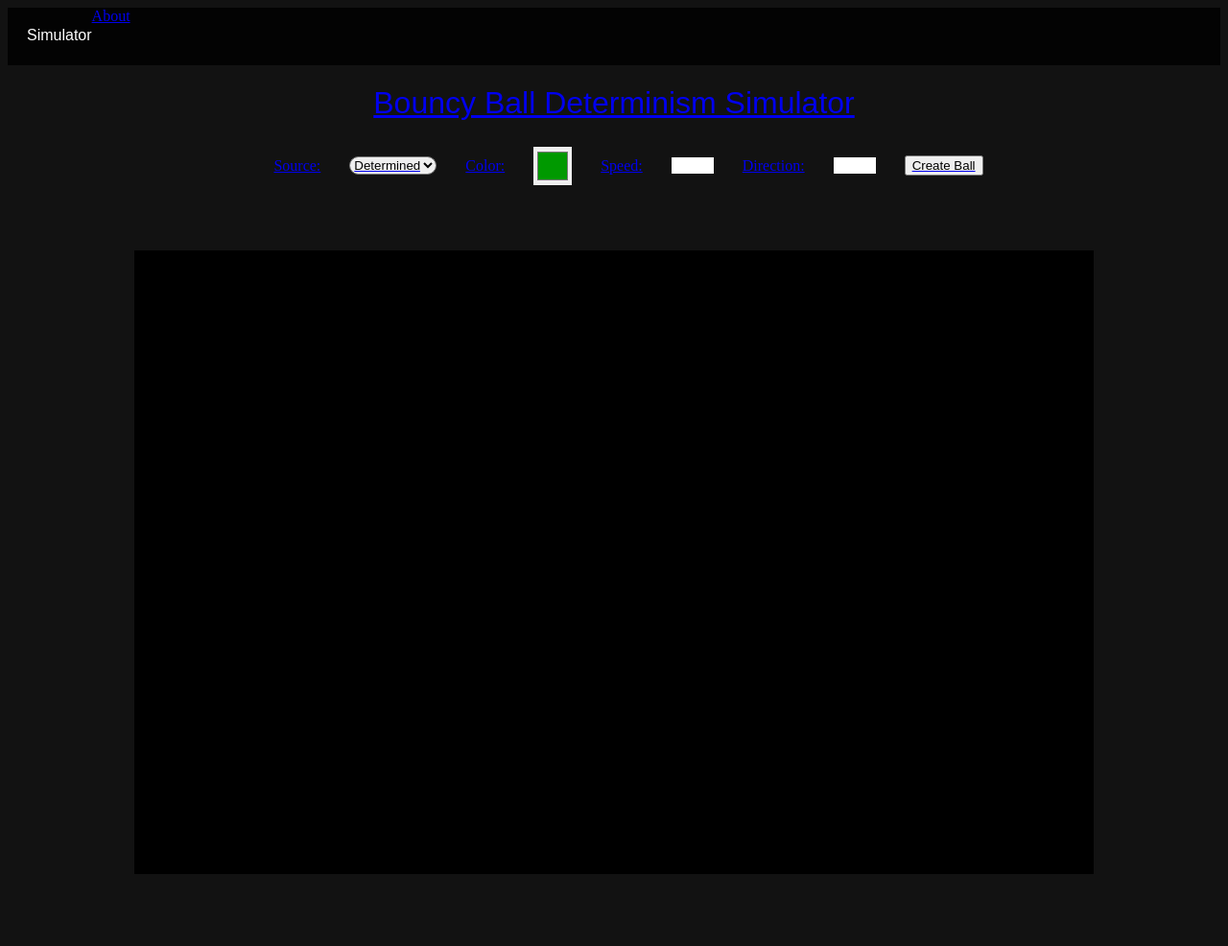
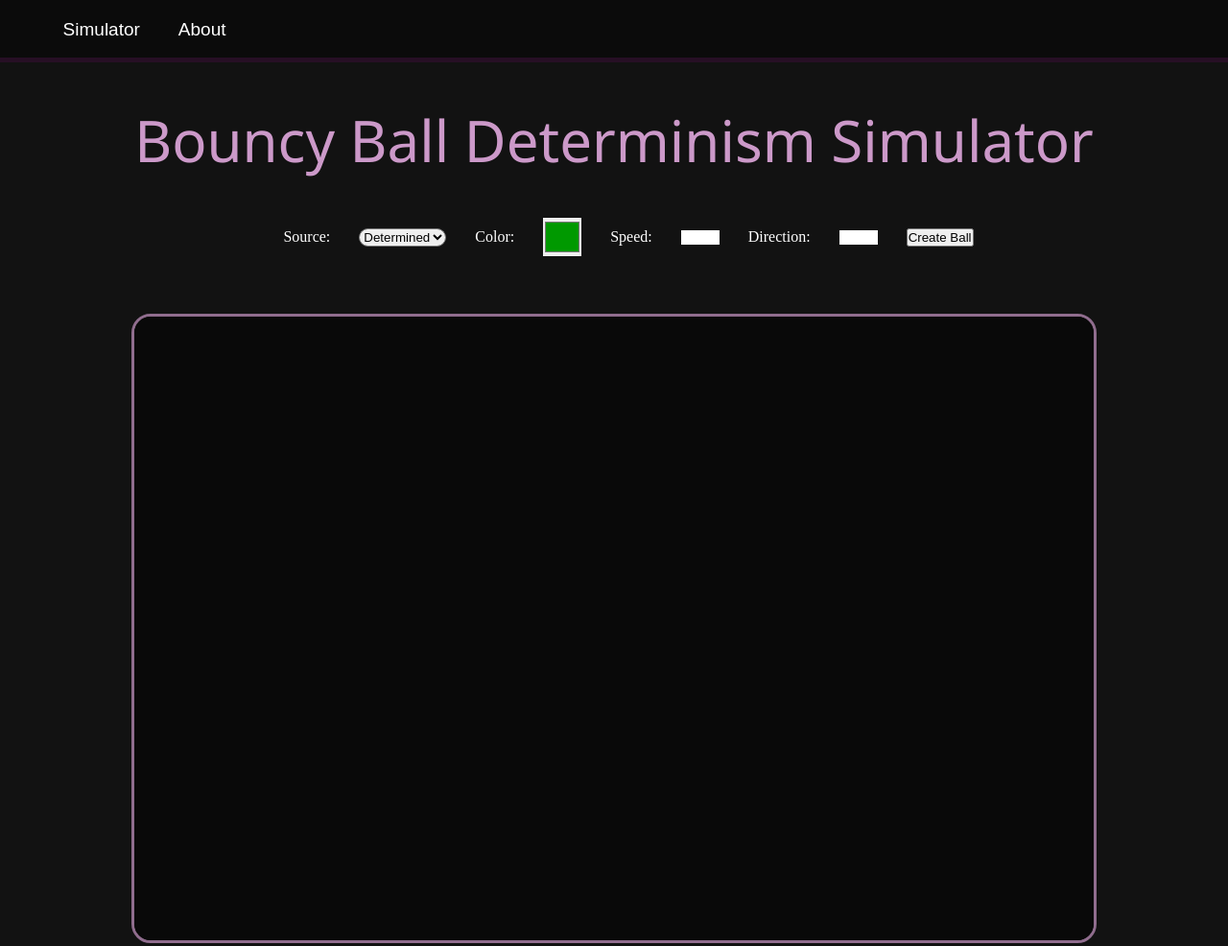
Before and after one commit to Cory-Accardo/phil-app, a plain HTML site: page index.html in a window 1280 px wide. Shown: the whole page at 96% size. Drawn offline with Linux system fonts and the light colour scheme.

Commit message:
Add files via upload

```diff
--- /dev/null
+++ b/about.css
@@ -0,0 +1,48 @@
+h1{
+    margin-top: 0;
+    margin-bottom: 20px;
+    color: #ffbefbc9;
+    font-size: 80px;
+}
+
+h2{
+    font-family:'Segoe UI', Tahoma, Geneva, Verdana, sans-serif;
+    margin: 20px 0;
+    text-align: center;
+    color: #ffbefbc9;
+    font-weight: 100;
+    font-size: 40px;
+}
+
+li:hover{
+    transition: all .2s;
+    color:#ffbefbc9;
+    cursor:default;
+}
+
+img{
+    display: block;
+    width: 500px;
+    margin: 30px auto 50px auto;
+}
+
+.about_body a{
+    height: 25px;
+    text-align: center;
+    margin: 0;
+    color: #ffbefbc9;
+    font-family: sans-serif;
+    text-decoration: none;
+}
+
+.about_body a:hover{
+    border-bottom: 1px solid #ffbefbc9;
+    cursor:pointer;
+}
+
+.about_body{
+    font-family: sans-serif;
+    margin: 0 25%;
+    margin-bottom: 5%;
+    line-height: 2;
+}
--- a/index.css
+++ b/index.css
@@ -1,7 +1,32 @@
+* {
+margin: 0;
+padding: 0;
+}
+
+
+a{
+    height: 25px;
+    text-align: center;
+    margin-left: 40px;
+    margin-top: 20px;
+    color: white;
+    font-family: sans-serif;
+    text-decoration: none;
+}
+
+a:hover{
+    border-bottom: 1px solid white;
+    cursor:pointer;
+}
+
 h1{
+    margin-top: 40px;
+    margin-bottom: 40px;
     text-align: center;
-    font-family: sans-serif;
+    font-family:'Segoe UI', Tahoma, Geneva, Verdana, sans-serif;
     font-weight: 100;
+    color: #ffbefbc9;
+    font-size: 60px;
 }
 
 body{
@@ -10,22 +35,13 @@ body{
 }
 
 header{
+    padding: 0 2%;
+    font-size: 19px;
     display: flex;
-    background-color:  #030303;
+    background-color:  #0303036b;
     flex-wrap: nowrap;
     height: 60px;
-}
-header p {
-    text-align: center;
-    margin-left: 20px;
-    margin-top: 20px;
-    color: white;
-    font-family: sans-serif;
-}
-
-header p:hover{
-    border-bottom: 1px solid white;
-    cursor:pointer;
+    border-bottom: solid 5px #701c6946;
 }
 
 
@@ -72,8 +88,10 @@ input{
 }
 
 canvas{
+    border: solid 3px #ffbefb88;
     display: block;
-    margin: 5% auto;
+    margin: 60px auto;
     width: 1000px;
     height: 650px;
+    border-radius: 20px;
 }
--- a/index.html
+++ b/index.html
@@ -7,8 +7,8 @@
     <title> Determinism Simulator </title>
   </head>
   <header>
-    <p>Simulator</p>
-    <a href ="./about.html">About</p>
+    <a href ="./index.html">Simulator</p>
+    <a href ="./about.html">About</a>
   </header>
   <body>
     <h1>Bouncy Ball Determinism Simulator</h1>
--- a/index.js
+++ b/index.js
@@ -98,7 +98,7 @@ class Ball {
 
 
 const updateRender = () =>{
-    drawRect(0, 0, canvas.width, canvas.height, "#000");
+    drawRect(0, 0, canvas.width, canvas.height, "#0c0c0c2c");
     Ball.instances.forEach(ball => {
         ball.moveBall();
         ball.drawBall();
```
Also changed, not shown: about.html (+30 -2 lines), acubus.svg (added), thinker.svg (added).
